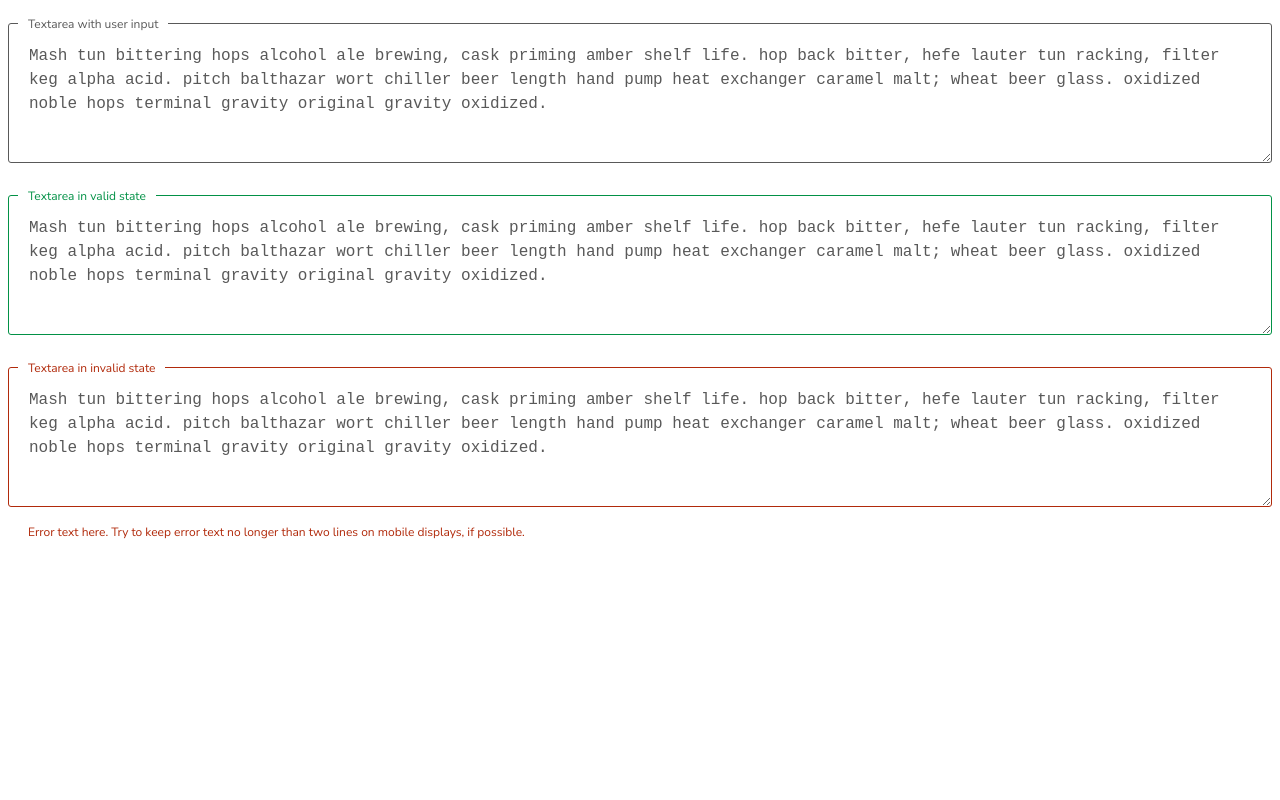
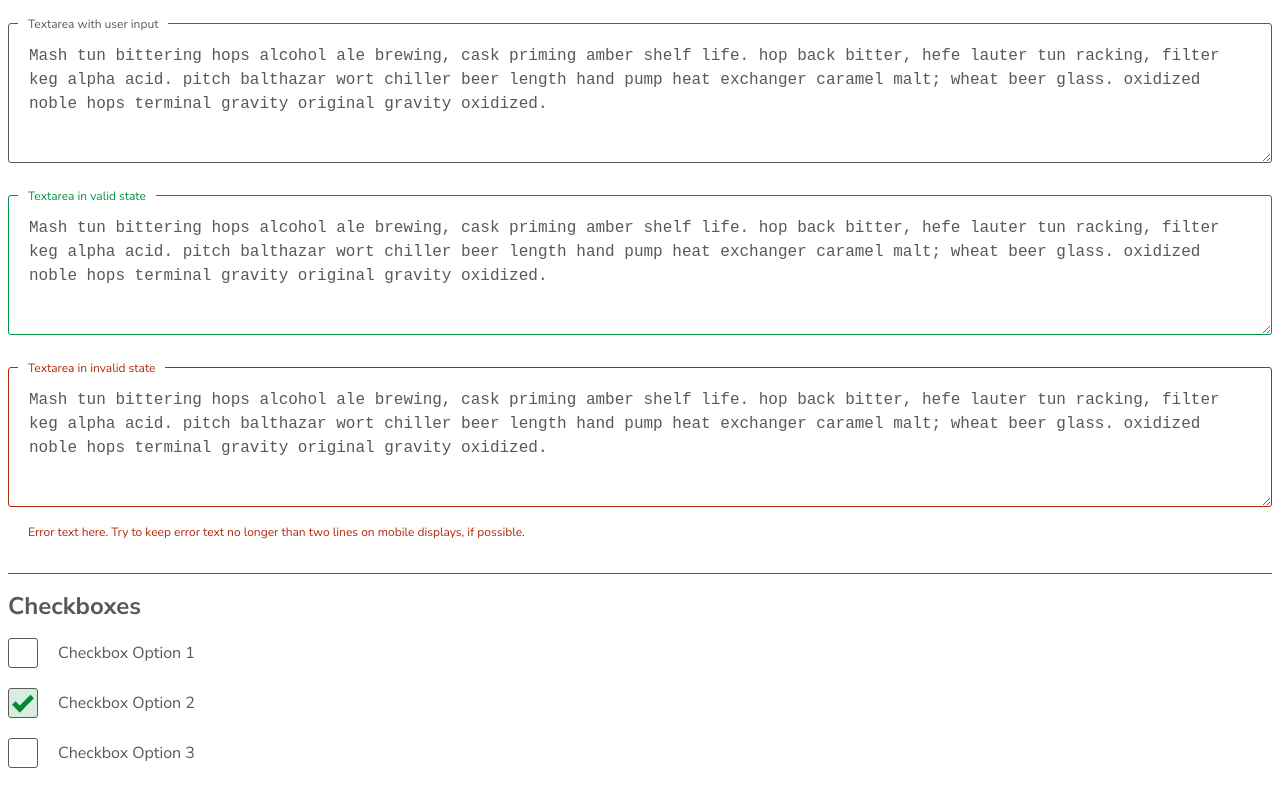
Before and after one commit to ejohnson-pa/components, a website: page index.html in a window 1280 px wide. Shown: the part 874-1674 px from the top of the page. Before the commit the page ends 1447 px from the top, so only its background shows below. Drawn offline with Linux system fonts and the light colour scheme.

Commit message:
Added checkboxes

```diff
--- a/index.html
+++ b/index.html
@@ -66,5 +66,23 @@
             <p class="error">Error text here. Try to keep error text no longer than two lines on mobile displays, if possible.</p>
         </div>
 
+        <hr>
+
+        <h2>Checkboxes</h2>
+
+        <div class="field">
+            <div class="checkbox">
+                <input type="checkbox" name="checkbox-1" id="checkbox-1">
+                <label for="checkbox-1">Checkbox Option 1</label>
+            </div>
+            <div class="checkbox">
+                <input type="checkbox" name="checkbox-2" id="checkbox-2" checked>
+                <label for="checkbox-2">Checkbox Option 2</label>
+            </div>
+            <div class="checkbox">
+                <input type="checkbox" name="checkbox-3" id="checkbox-3">
+                <label for="checkbox-3">Checkbox Option 3</label>
+            </div>
+        </div>
     </body>
 </html>
--- a/package.json
+++ b/package.json
@@ -5,7 +5,8 @@
   "main": "index.js",
   "scripts": {
     "test": "echo \"Error: no test specified\" && exit 1",
-    "sass": "node-sass -w scss/ -o css/"
+    "sass": "node-sass -w scss/ -o css/",
+    "deploy": "gh-pages -d ./ -b gh-pages"
   },
   "repository": {
     "type": "git",
--- a/scss/app.scss
+++ b/scss/app.scss
@@ -12,6 +12,8 @@ $color: (
     green: #029146,
     brick: #B12A0B
 );
+
+$offscreen: -9999rem;
 
 html {
     font-size: $typography-base;
@@ -32,10 +34,11 @@ h1 {
 
 hr {
     border: 0;
-    border-top: 1px solid #ccc;
+    border-top: 1px solid map-get($color, dark-gray);
     margin: 1em 0;
 }
 
 @import 'label';
 @import 'input';
 @import 'textarea';
+@import 'checkbox';
```
Also changed, not shown: css/app.css.
